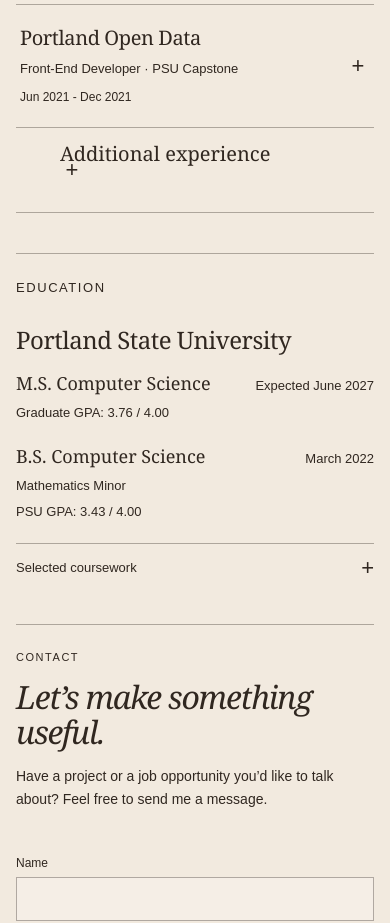
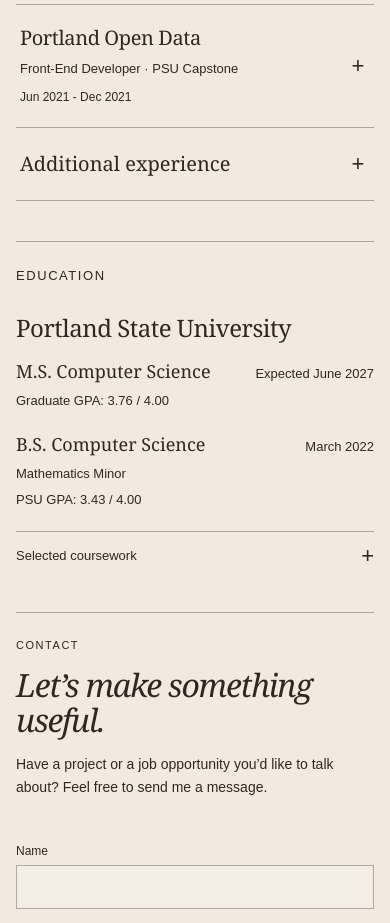
Before and after one commit to tuannguyen8/tuannguyenportfolio, a React (Vite) app in the folder frontend/: page / in a window 390 px wide. Shown: the part 4920-5843 px from the top of the page. Built offline with nearby package versions, Linux system fonts and the light colour scheme.

Commit message:
Fix mobile menu links and experience toggle alignment

```diff
--- a/frontend/src/styles/main.scss
+++ b/frontend/src/styles/main.scss
@@ -304,6 +304,7 @@
       a {
         font-family: Georgia, 'Times New Roman', serif;
         font-size: 32px;
+        text-decoration: none;
       }
     }
   }
@@ -984,6 +985,22 @@
     &__toggle {
       grid-column: 2;
       grid-row: 1 / 4;
+      align-self: center;
+    }
+  }
+
+  .additional-experience__summary {
+    grid-template-columns: minmax(0, 1fr) 24px;
+    padding-block: 20px;
+
+    > span:first-child {
+      grid-column: 1;
+      grid-row: 1;
+    }
+
+    > .experience-item__toggle {
+      grid-column: 2;
+      grid-row: 1;
       align-self: center;
     }
   }
```
